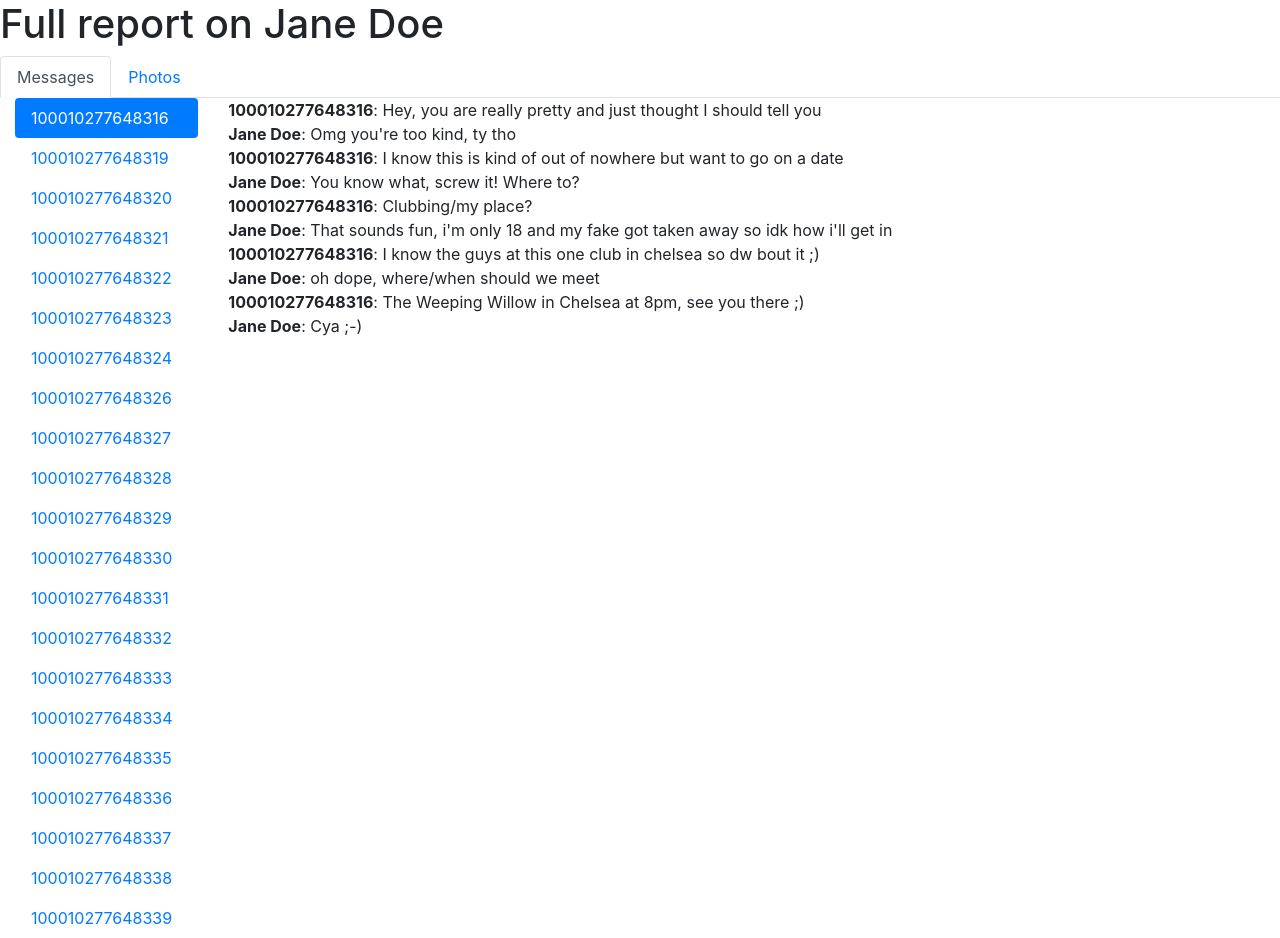
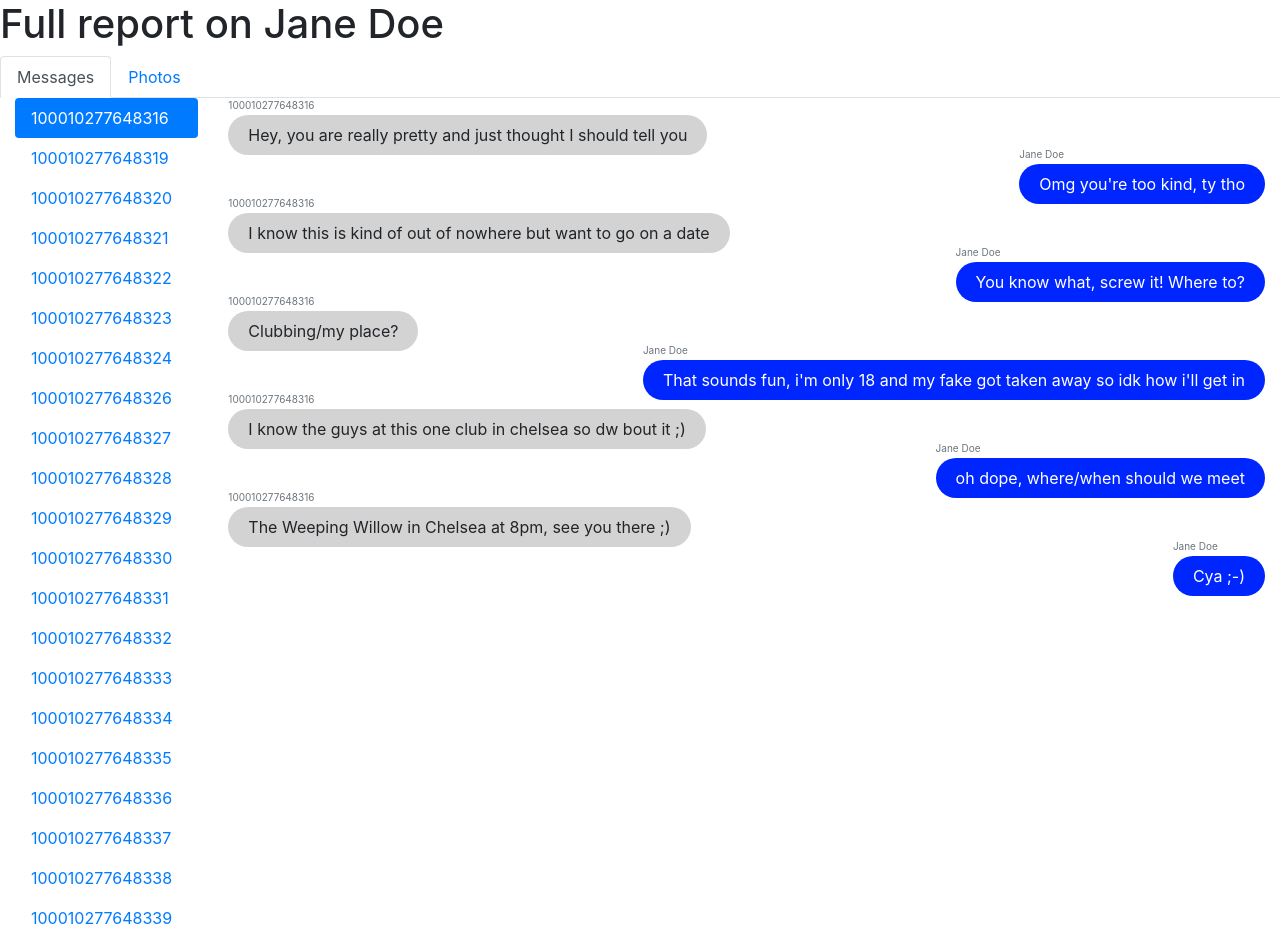
Before and after one commit to dyc3/data-dump-reader, a Flask app: page / in a window 1280 px wide, after a click on "100010277648316". Run offline with Flask 2, Linux system fonts and the light colour scheme; parts of the project's set-up code (start-up, migrations or seed data) failed here and were passed over; some libraries are stand-ins or nearby versions.

Commit message:
finish styling messages

```diff
--- a/main.py
+++ b/main.py
@@ -135,12 +135,15 @@ def render_conversations():
 		user = users[i]
 		convo = get_coversation_with(user)
 
-		item = '<div class="tab-pane fade" id="msgs_{0}" role="tabpanel" aria-labelledby="msgs_{0}">'.format(user.id, "show active" if i == 0 else "")
+		item = '<div class="tab-pane fade" id="msgs_{0}" role="tabpanel" aria-labelledby="msgs_{0}">'.format(user.id)
 		for msg in convo:
-			item += '<div>'
 			from_user = msg.get_from_user()
-			# if from_user ==
-			item += '<strong>{}</strong>: {}'.format(from_user.full_name if from_user.full_name else from_user.id, msg.text)
+
+			item += '<div class={}>'.format("text-right" if msg.from_user_id == target_user.id else "")
+			item += '<div class="{}">'.format("message msg-sender" if msg.from_user_id == target_user.id else "message")
+			item += '<span class="msg-from text-muted">{}</span>'.format(from_user.full_name if from_user.full_name else from_user.id)
+			item += '<span class="msg-content">{}</span>'.format(msg.text)
+			item += '</div>'
 			item += '</div>'
 		item += '</div>'
 
--- a/templates/index.html
+++ b/templates/index.html
@@ -11,6 +11,30 @@
 
 		.card:hover {
 			box-shadow: 0 8px 16px 0 rgba(0, 0, 0, 0.2);
+		}
+
+		.message {
+			display: inline-block;
+		}
+
+		.message .msg-content {
+			font-size: 16px;
+			background-color: lightgray;
+			border-radius: 20px;
+			padding: 10px 20px;
+			margin: 10px 0;
+		}
+
+		.message .msg-from {
+			display: block;
+			font-size: 10px;
+			margin-bottom: 10px;
+			text-align: left;
+		}
+
+		.msg-sender .msg-content {
+			background-color: rgb(0, 38, 255);
+			color: white;
 		}
 		</style>
 
```
